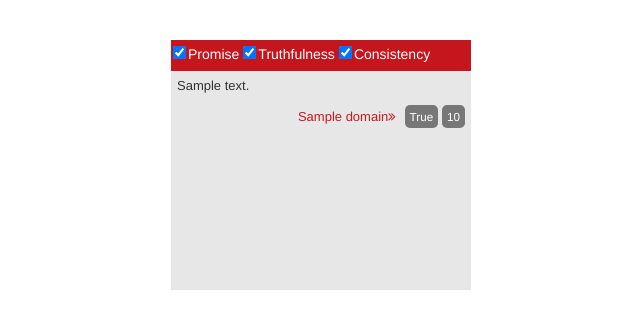
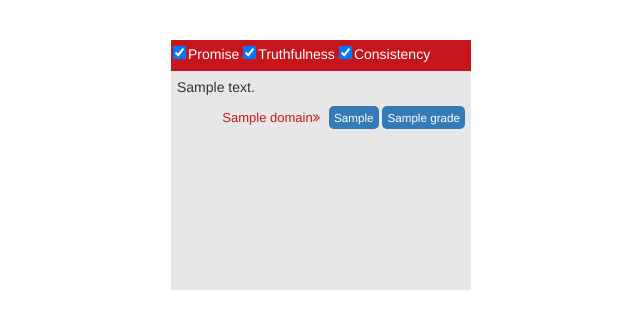
Before and after one commit to crtarsorg/istinomer-proveri-me, a Flask app: page /test in a window 1280 px wide. Shown: the part 52-381 px from the top of the page, without its empty margins (279-919 px from the left). Run offline with Flask 2, Linux system fonts and the light colour scheme; a database or web service that is not in the repository returns one stand-in record (values such as "Sample title"); parts of the project's set-up code (start-up, migrations or seed data) failed here and were passed over; some libraries are stand-ins or nearby versions.

Commit message:
FIX: TASK #2 Design and implement a 350x250 feed container that will list entries. and #3 Implement the API call that will feed content into the feed container.

```diff
--- a/api/app/templates/mod_main/test.html
+++ b/api/app/templates/mod_main/test.html
@@ -23,23 +23,14 @@
             font-weight: 500;
         }
         .stories {
-            height: 30%;
+            height: 45%;
             text-align: left;
             display:block;
-            overflow:hidden !important;
-            text-overflow: ellipsis;
         }
         .MyStories{
             overflow-y: scroll;
             width: 100%;
-            height: 205px;
-        }
-        .itemText{
-            font-size: small;
-            white-space: nowrap;
-            overflow: hidden;
-            text-overflow: ellipsis;
-            -o-text-overflow: ellipsis;
+            height: 210px;
         }
         .evalMark, .spanGrade {
             height: 30%;
@@ -47,7 +38,7 @@
             text-decoration: none;
             width: 60px;
             border-radius: 5px;
-            background-color: #777;
+            background-color: #337ab7;
             color: white;
         }
         .spanLink, .spanLink:hover, .spanLink:active {
@@ -60,11 +51,55 @@
             text-decoration: underline;
             text-underline: #C4191F;
         }
+        .morelink {
+            text-decoration:none !important;
+            outline: none;
+        }
+        .morecontent span {
+            display: none;
+        }
+         .morelink:active, .morelink:hover {
+            text-decoration:none !important;
+            outline: none;
+        }
     </style>
 {% endblock %}
 {% block script %}
     <script>
 
+    $(document).ready(function(){
+        var showChar = 100;
+        var ellipsestext = "...";
+        var moretext = "[more]";
+        var lesstext = "[less]";
+
+        $('.itemText').each(function() {
+            var content = $(this).html();
+
+            if(content.length > showChar) {
+
+                var c = content.substr(0, showChar);
+                var h = content.substr(showChar-1, content.length - showChar);
+
+                var html = c + '<span class="moreellipses">' + ellipsestext+ '</span><span class="morecontent"><span>' + h + '</span><a href="" class="morelink">' + moretext + '</a></span>';
+
+                $(this).html(html);
+            }
+
+        });
+        $(".morelink").click(function(){
+            if($(this).hasClass("less")) {
+                $(this).removeClass("less");
+                $(this).html(moretext);
+            } else {
+                $(this).addClass("less");
+                $(this).html(lesstext);
+            }
+            $(this).parent().prev().toggle();
+            $(this).prev().toggle();
+            return false;
+        });
+    });
 
 {#        var classifications = [];#}
 {#        $.getJSON(#}
@@ -100,8 +135,8 @@
 
                         <div style="display: inline-block;float: right">
                             <a class="spanLink" style="padding: 5px" href="{{ item.url }}" target="_blank">{{ item.domain }}<i class="fa fa-angle-double-right"></i></a>
-                            <span class="evalMark" style="padding: 5px">True</span>
-                            <span class="spanGrade" style="padding: 5px">10</span>
+                            <span class="evalMark" style="padding: 5px">{{ item.factChecked }}</span>
+                            <span class="spanGrade" style="padding: 5px">{% if item.grade is defined %}{{ item.grade }}{% else %} N/A {% endif %}</span>
                         </div>
                     </div>
                 {% endfor %}
```
Also changed, not shown: api/app/mod_api/views.py (+9 -7 lines).
